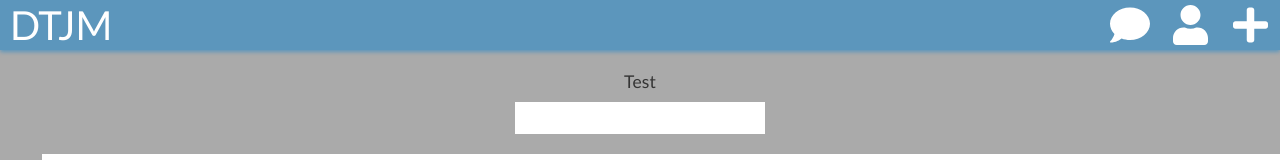
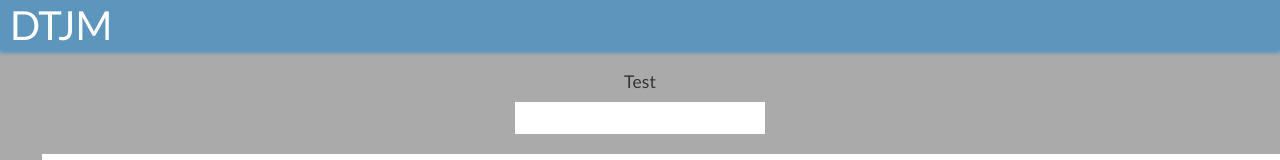
Before and after one commit to dudduss77/Project-DTJM, a React (Create React App) app: page / in a window 1280 px wide. Shown: the top 160 px of the page. Built offline with nearby package versions, Linux system fonts and the light colour scheme.

Commit message:
Add layout view and route config

```diff
--- a/src/App.js
+++ b/src/App.js
@@ -1,38 +1,27 @@
-import logo from './logo.svg';
+import { library } from "@fortawesome/fontawesome-svg-core";
+import { fab } from "@fortawesome/free-brands-svg-icons";
 import {
-  BrowserRouter as Router,
-  Switch,
-  Route,
-  Link
-} from "react-router-dom";
-import './fontLibrary'
-import './App.scss';
+  faBaseballBall,
+  faCheckSquare,
+  faMusic,
+  faPlug,
+  faSwimmer,
+} from "@fortawesome/free-solid-svg-icons";
 
-import { library } from '@fortawesome/fontawesome-svg-core'
-import { fab } from '@fortawesome/free-brands-svg-icons'
-import { faBaseballBall, faCheckSquare, faMusic, faPlug, faSwimmer } from '@fortawesome/free-solid-svg-icons'
+import LayoutView from "./views/LayoutView/LayoutView";
 
-import TestComponent from './components/testComponent/TestComponent'
-import GlobalProvider from './context/globalStore';
-
-
-
+import GlobalProvider from "./context/globalStore";
 
 function App() {
   return (
     <div className="App">
       <GlobalProvider>
-        <Router>
-          <TestComponent/>
-        </Router>
+        <LayoutView />
       </GlobalProvider>
-
-
-
     </div>
   );
 }
 
-library.add(fab, faCheckSquare, faPlug, faMusic, faSwimmer, faBaseballBall)
+library.add(fab, faCheckSquare, faPlug, faMusic, faSwimmer, faBaseballBall);
 
 export default App;
--- /dev/null
+++ b/src/routes.js
@@ -0,0 +1,8 @@
+import TestComponent from './components/testComponent/TestComponent'
+
+export const routes = [
+  {
+    path: "/",
+    component: TestComponent
+  },
+]
--- /dev/null
+++ b/src/views/LayoutView/LayoutView.js
@@ -0,0 +1,27 @@
+import React from 'react'
+import './LayoutView.scss'
+
+import {
+  BrowserRouter as Router,
+  Switch,
+  Route
+} from "react-router-dom";
+
+import {routes} from '../../routes'
+
+import HeaderComponent from '../../components/headerComponent/HeaderComponent'
+
+const LayoutView = () => {
+  return (
+    <div className="layoutView">
+      <Router>
+        <HeaderComponent/>
+        <Switch>
+          {routes.map((route, i) => <Route key={i} {...route}/>)}
+        </Switch>
+      </Router>
+    </div>
+  )
+}
+
+export default LayoutView
--- /dev/null
+++ b/src/views/LayoutView/LayoutView.scss
@@ -0,0 +1,10 @@
+@import '../../variables.scss';
+
+.layoutView {
+  width: 100%;
+  min-height: 100%;
+  background: $backgroundColor;
+  display: flex;
+  flex-direction: column;
+  overflow: hidden;
+}
```
